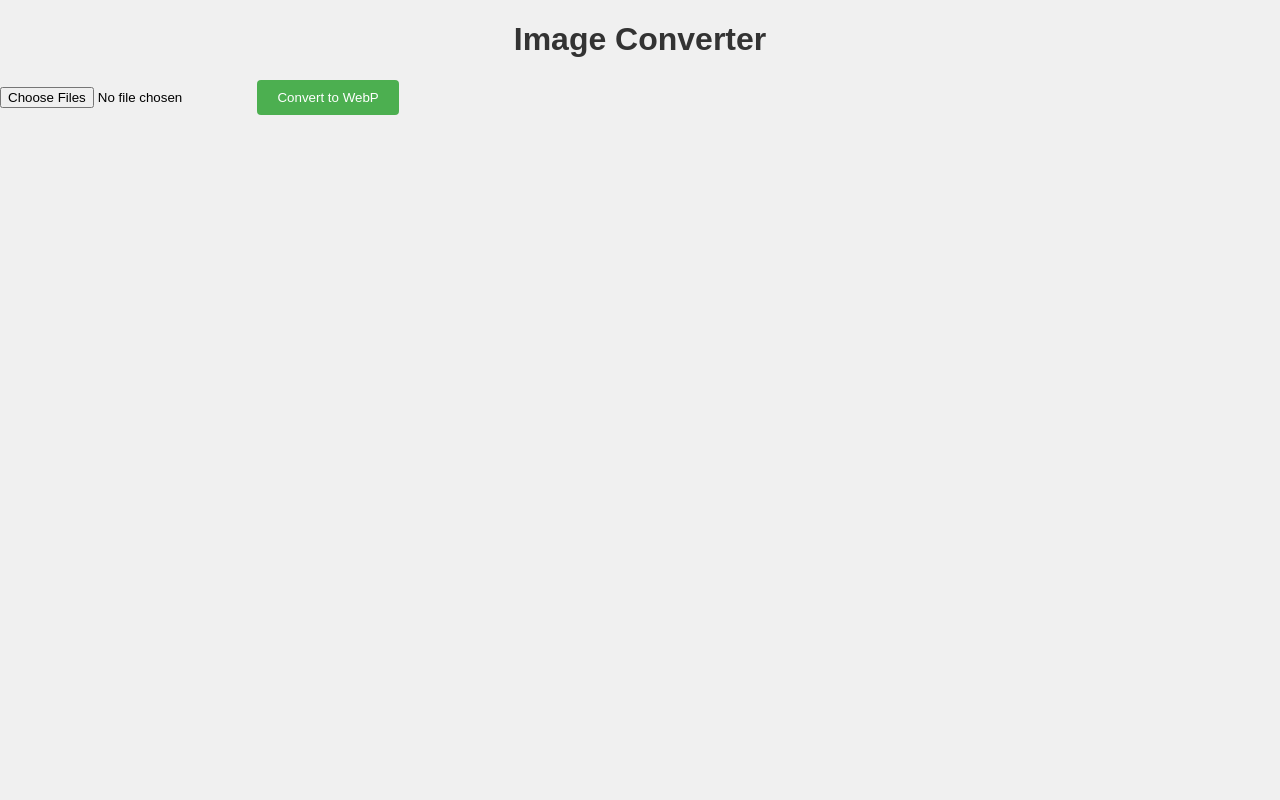
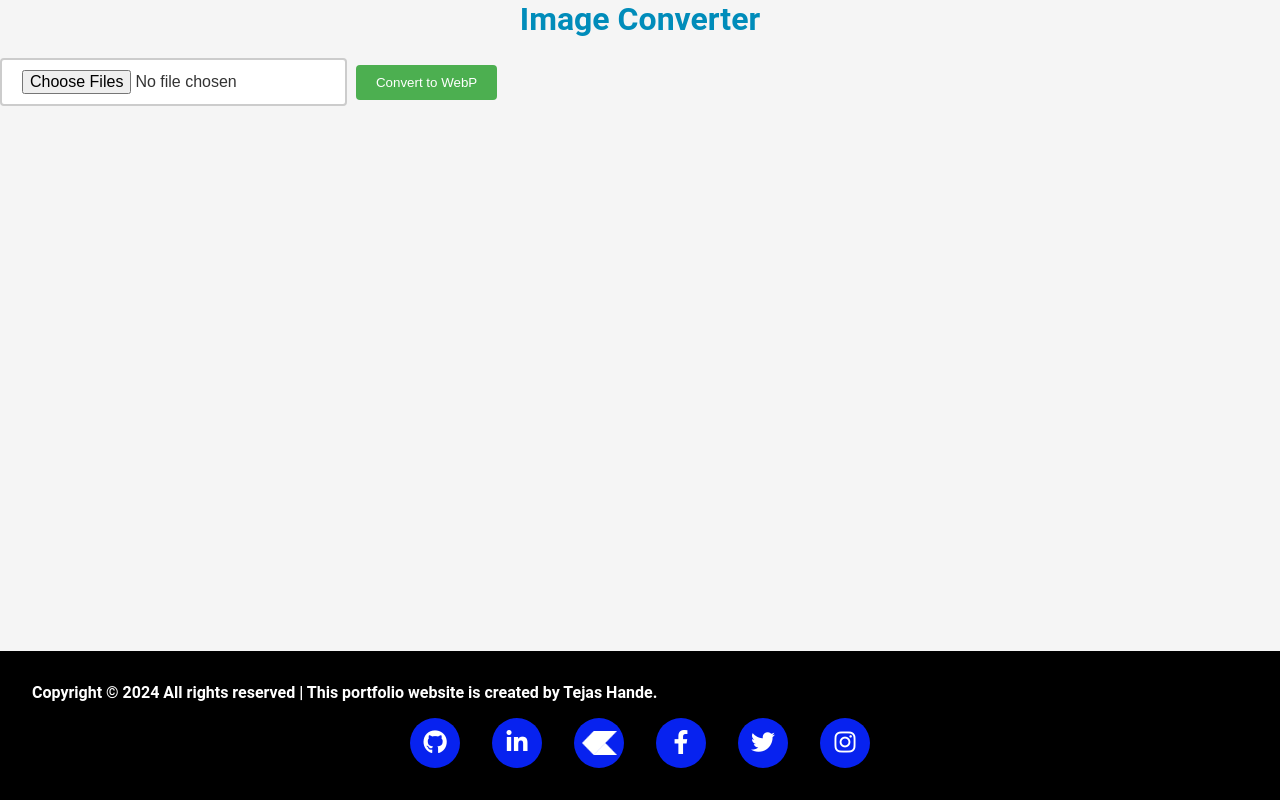
Before and after one commit to tejhande/webp, a plain HTML site: page index.html in a window 1280 px wide. Drawn offline with nearby package versions, Linux system fonts and the light colour scheme.

Commit message:
Add Font Awesome icons, update styles and footer
This commit adds Font Awesome icons for social media links, updates the styles for better readability, and includes a footer with social media links and copyright information.

```diff
--- a/index.html
+++ b/index.html
@@ -5,6 +5,13 @@
     <meta name="viewport" content="width=device-width, initial-scale=1.0">
     <title>Image Converter</title>
     <link rel="stylesheet" href="style.css">
+    <link
+      rel="stylesheet"
+      href="https://cdnjs.cloudflare.com/ajax/libs/font-awesome/6.4.2/css/all.min.css"
+      integrity="sha512-z3gLpd7yknf1YoNbCzqRKc4qyor8gaKU1qmn+CShxbuBusANI9QpRohGBreCFkKxLhei6S9CQXFEbbKuqLg0DA=="
+      crossorigin="anonymous"
+      referrerpolicy="no-referrer"
+    />
 </head>
 <body>
     <h1>Image Converter</h1>
@@ -12,8 +19,52 @@
     <button onclick="convertToWebP()">Convert to WebP</button>
     <br>
     <div id="convertedFiles"></div>
+
     <br>
     <button id="downloadAllBtn" onclick="downloadAll()" style="display:none;">Download All</button>
+    <footer class="footer">
+        <div class="footer-content text-center">
+          <h4>
+            Copyright © 2024 All rights reserved | This portfolio website
+            is created by Tejas Hande.
+          </h4>
+          <div class="social-links">
+            <div class="footer-menu">
+              <ul class="footer-menu-list">
+                <li class="footer-list-items">
+                  <a class="footer-links" href="https://github.com/tejhande" target="_blank">
+                    <i class="fab fa-github"></i>
+                  </a>
+                  <li class="footer-list-items">
+                    <a class="footer-links" href="https://www.linkedin.com/in/tejas-hande-900552244/" target="_blank">
+                      <i class="fab fa-linkedin-in"></i>
+                    </a>
+                  </li>
+                  <li class="footer-list-items">
+                    <a class="footer-links" href="https://console.zerodha.com/verified/b04192e6" target="_blank">
+                      <img src="kite-logo.webp" class="kite" alt="kite">
+                    </a>
+                  </li>
+                <li class="footer-list-items">
+                  <a class="footer-links" href="https://www.facebook.com/tejas.hande.568/" target="_blank">
+                    <i class="fab fa-facebook-f"></i>
+                  </a>
+                </li>
+                <li class="footer-list-items">
+                  <a class="footer-links" href="https://twitter.com/tejashande25" target="_blank">
+                    <i class="fab fa-twitter"></i>
+                  </a>
+                </li>
+                <li class="footer-list-items">
+                  <a class="footer-links" href="https://www.instagram.com/tejas25___/" target="_blank">
+                    <i class="fab fa-instagram"></i>
+                  </a>
+                </li>
+              </ul>
+            </div>
+          </div>
+        </div>
+      </footer>
     <script src="https://cdnjs.cloudflare.com/ajax/libs/jszip/3.7.1/jszip.min.js"></script>
     <script src="https://cdnjs.cloudflare.com/ajax/libs/FileSaver.js/2.0.5/FileSaver.min.js"></script>
     <script src="script.js"></script>
--- a/style.css
+++ b/style.css
@@ -1,28 +1,75 @@
-body {
-    font-family: Arial, sans-serif;
-    background-color: #f0f0f0;
+/* Reset CSS */
+* {
+    box-sizing: border-box;
     margin: 0;
     padding: 0;
 }
 
+/* Body styles */
+body {
+    font-family: 'Roboto', sans-serif;
+    background-color: #f5f5f5;
+    color: #333;
+}
+
+/* Container styles */
 .container {
-    max-width: 600px;
+    max-width: 90%; /* Adjust to your preference */
     margin: 20px auto;
+    padding: 20px;
     background-color: #fff;
-    padding: 20px;
     border-radius: 8px;
     box-shadow: 0 0 10px rgba(0, 0, 0, 0.1);
 }
 
+/* Heading styles */
 h1 {
     text-align: center;
-    color: #333;
+    margin-bottom: 20px;
+    color: #008CBA;
 }
 
-input[type="file"] {
-    margin-bottom: 10px;
+/* File input styles */
+#fileInput {
+    display: inline-block;
+    padding: 10px 20px;
+    border: 2px solid #ccc;
+    border-radius: 4px;
+    background-color: #fff;
+    color: #333;
+    font-size: 16px;
+    cursor: pointer;
+    transition: border-color 0.3s ease;
 }
 
+#fileInput:hover {
+    border-color: #008CBA;
+}
+
+
+.custom-file-upload {
+    display: inline-block;
+    background-color: #008CBA;
+    color: #fff;
+    padding: 10px 20px;
+    border: none;
+    border-radius: 4px;
+    cursor: pointer;
+    transition: background-color 0.3s ease;
+}
+
+.custom-file-upload:hover {
+    background-color: #005f6b;
+}
+
+/* Button container styles */
+.button-container {
+    display: flex;
+    justify-content: center;
+    margin-top: 20px;
+}
+
+/* Button styles */
 button {
     background-color: #4CAF50;
     color: white;
@@ -30,7 +77,8 @@ button {
     border: none;
     border-radius: 4px;
     cursor: pointer;
-    margin-bottom: 10px;
+    margin: 0 5px;
+    transition: background-color 0.3s ease;
 }
 
 button:hover {
@@ -45,11 +93,71 @@ button:hover {
     background-color: #005f6b;
 }
 
+/* Converted files container styles */
 #convertedFiles {
     margin-top: 20px;
 }
 
+/* Individual converted file styles */
 .converted-file {
-    margin-bottom: 5px;
-    color: #333;
+    margin-bottom: 10px;
+    padding: 10px;
+    background-color: #f9f9f9;
+    border-radius: 4px;
+    box-shadow: 0 2px 4px rgba(0, 0, 0, 0.1);
 }
+
+/* Footer Styles */
+.footer {
+    position: fixed;
+    bottom: 0;
+    background-color: #000;
+    color: #fff;
+    width: 100%;
+    padding: 2rem;
+  }
+
+  .footer-list-items {
+    display: flex;
+    align-items: center;
+    justify-content: center;
+    height: 50px;
+    width: 50px;
+    margin: 1rem 1rem 0 1rem;
+    border-radius: 50%;
+    background-color: #0722ef;
+  }
+
+  .footer-list-items:hover {
+    transform: scale(1.1);
+  }
+
+  .footer-links {
+    font-size: 24px;
+    color: #fff;
+    text-decoration: none;
+  }
+
+  .social-links {
+    display: flex;
+    align-items: center;
+    justify-content: center;
+  }
+
+  .footer-menu {
+    padding: 0 5rem;
+  }
+
+  .footer-menu .footer-menu-list {
+    display: flex;
+    list-style: none;
+  }
+
+.kite {
+    display: flex;
+    align-items: center;
+    justify-content: center;
+    height: auto;
+    width: 35px;
+    margin: 0px;
+  }
```
Also changed, not shown: kite-logo.webp (added).
